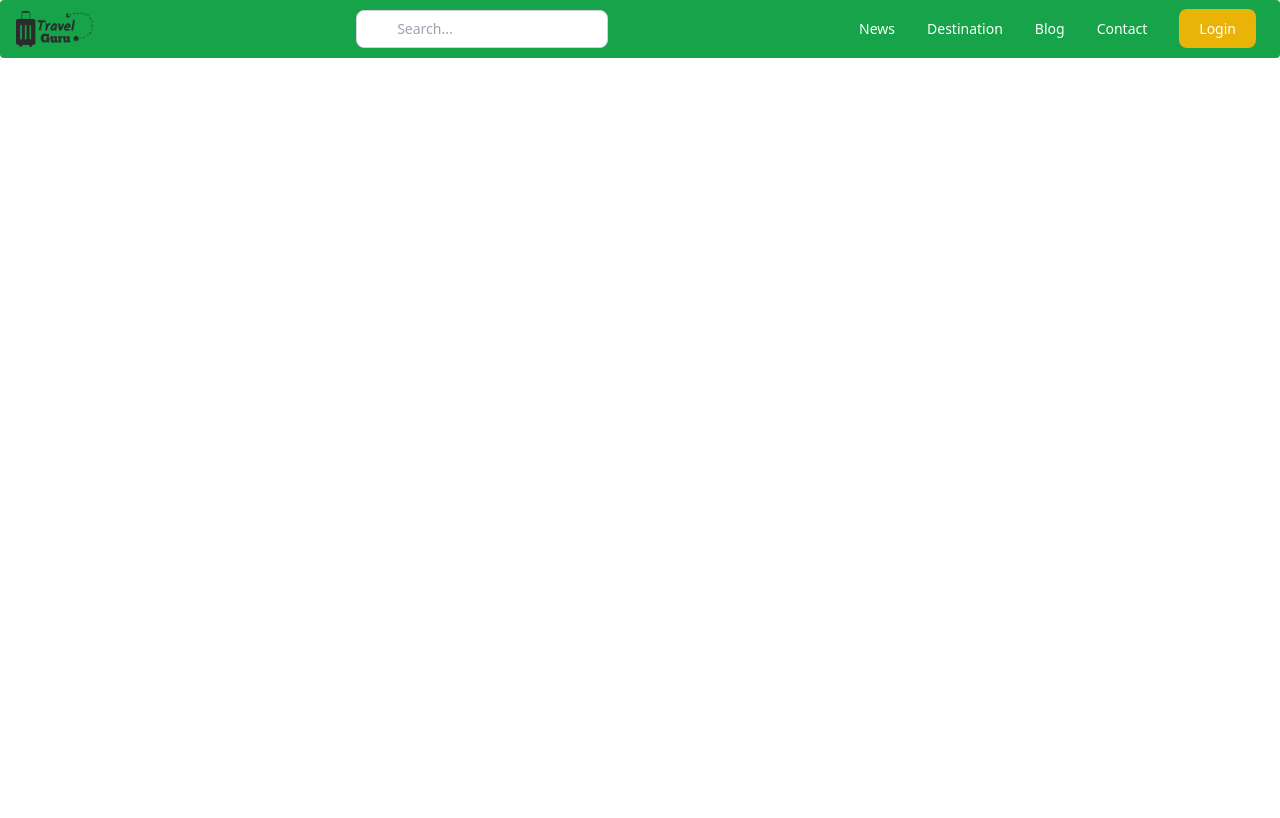
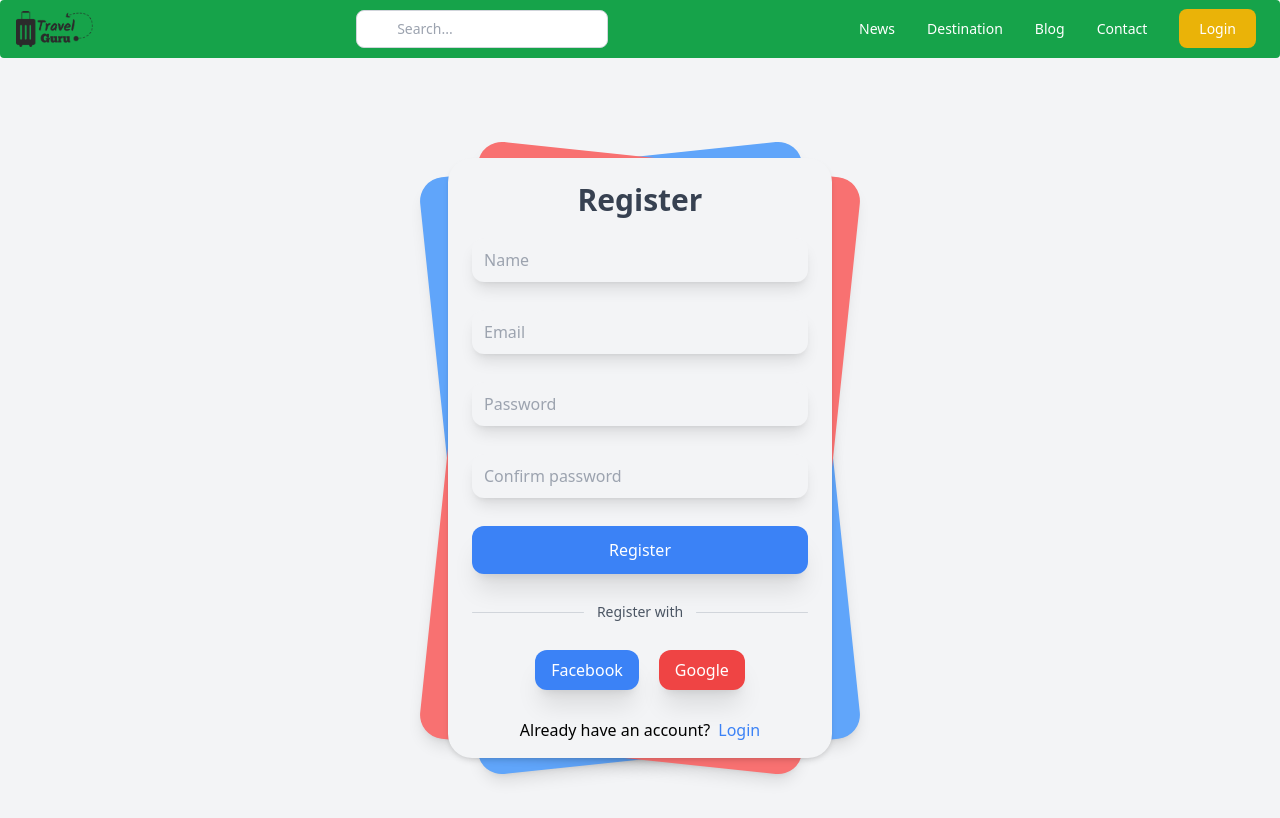
Before and after one commit to srdo96/travel-guru, a React (Create React App) app: page /registration in a window 1280 px wide. Shown: the top 818 px of the page. Built offline with nearby package versions, Linux system fonts and the light colour scheme.

Commit message:
add registration page

```diff
--- a/src/App.js
+++ b/src/App.js
@@ -5,6 +5,7 @@
 import Home from "./Page/Home/Home";
 import Login from "./Page/Login/Login";
 import News from "./Page/News/News";
+import Registration from "./Page/Registration/Registration";
 
 function App() {
   return (
@@ -16,6 +17,7 @@
         <Route path="/news" element={<News />} />
         <Route path="/blog" element={<Blog />} />
         <Route path="/login" element={<Login />} />
+        <Route path="/registration" element={<Registration />} />
       </Routes>
     </div>
   );
--- /dev/null
+++ b/src/Page/Registration/Registration.js
@@ -0,0 +1,91 @@
+import React from "react";
+import { Link } from "react-router-dom";
+
+const Registration = () => {
+  return (
+    <div className="relative min-h-screen flex flex-col sm:justify-center items-center bg-gray-100 ">
+      <div className="relative sm:max-w-sm w-full">
+        <div className="card bg-blue-400 shadow-lg  w-full h-full rounded-3xl absolute  transform -rotate-6"></div>
+        <div className="card bg-red-400 shadow-lg  w-full h-full rounded-3xl absolute  transform rotate-6"></div>
+        <div className="relative w-full rounded-3xl  px-6 py-4 bg-gray-100 shadow-md">
+          <label
+            for=""
+            className="block mt-2 text-3xl text-gray-700 text-center font-semibold"
+          >
+            Register
+          </label>
+          <form className="mt-5">
+            <div>
+              <input
+                type="text"
+                placeholder="Name"
+                className="pl-3 mt-1 block w-full border-none bg-gray-100 h-11 rounded-xl shadow-lg hover:bg-blue-100 focus:bg-blue-100 focus:ring-0"
+              />
+            </div>
+
+            <div className="mt-7">
+              <input
+                type="email"
+                placeholder="Email"
+                className="pl-3 mt-1 block w-full border-none bg-gray-100 h-11 rounded-xl shadow-lg hover:bg-blue-100 focus:bg-blue-100 focus:ring-0"
+              />
+            </div>
+
+            <div className="mt-7">
+              <input
+                type="password"
+                placeholder="Password"
+                className="pl-3 mt-1 block w-full border-none bg-gray-100 h-11 rounded-xl shadow-lg hover:bg-blue-100 focus:bg-blue-100 focus:ring-0"
+              />
+            </div>
+
+            <div className="mt-7">
+              <input
+                type="password"
+                placeholder="Confirm password"
+                className="pl-3 mt-1 block w-full border-none bg-gray-100 h-11 rounded-xl shadow-lg hover:bg-blue-100 focus:bg-blue-100 focus:ring-0"
+              />
+            </div>
+
+            <div className="mt-7">
+              <button className="bg-blue-500 w-full py-3 rounded-xl text-white shadow-xl hover:shadow-inner focus:outline-none transition duration-500 ease-in-out  transform hover:-translate-x hover:scale-105">
+                Register
+              </button>
+            </div>
+
+            <div className="flex mt-7 items-center text-center">
+              <hr className="border-gray-300 border-1 w-full rounded-md" />
+              <label className="block font-medium text-sm text-gray-600 w-full">
+                Register with
+              </label>
+              <hr className="border-gray-300 border-1 w-full rounded-md" />
+            </div>
+
+            <div className="flex mt-7 justify-center w-full">
+              <button className="mr-5 bg-blue-500 border-none px-4 py-2 rounded-xl cursor-pointer text-white shadow-xl hover:shadow-inner transition duration-500 ease-in-out  transform hover:-translate-x hover:scale-105">
+                Facebook
+              </button>
+
+              <button className="bg-red-500 border-none px-4 py-2 rounded-xl cursor-pointer text-white shadow-xl hover:shadow-inner transition duration-500 ease-in-out  transform hover:-translate-x hover:scale-105">
+                Google
+              </button>
+            </div>
+
+            <div className="mt-7">
+              <div className="flex justify-center items-center">
+                <label className="mr-2">Already have an account?</label>
+                <Link
+                  to="/login"
+                  className=" text-blue-500 transition duration-500 ease-in-out  transform hover:-translate-x hover:scale-105"
+                >
+                  Login
+                </Link>
+              </div>
+            </div>
+          </form>
+        </div>
+      </div>
+    </div>
+  );
+};
+export default Registration;
```
